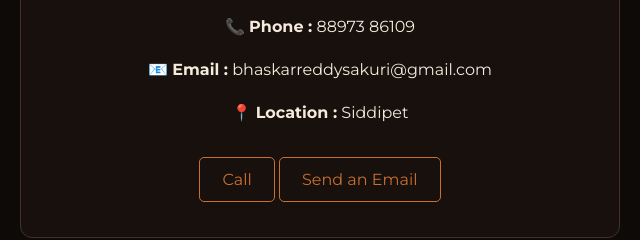
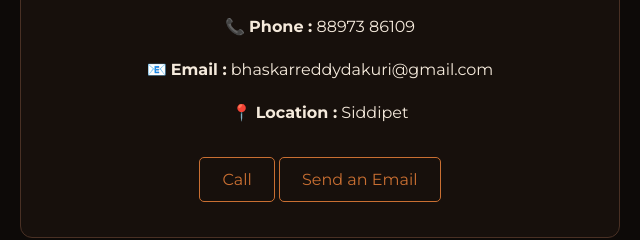
Before and after one commit to 455ksha-code/BhaskarPortfolio, a plain HTML site: page index.html in a window 1280 px wide. Shown: the part 7554-7794 px from the top of the page, 320-960 px from the left. Drawn offline with nearby package versions, Linux system fonts and the light colour scheme.

Commit message:
Update index.html

```diff
--- a/index.html
+++ b/index.html
@@ -503,7 +503,7 @@
 
                 <p>
                     📧 <strong>Email :</strong>
-                    bhaskarreddysakuri@gmail.com
+                    bhaskarreddydakuri@gmail.com
                 </p>
 
                 <p>
```
